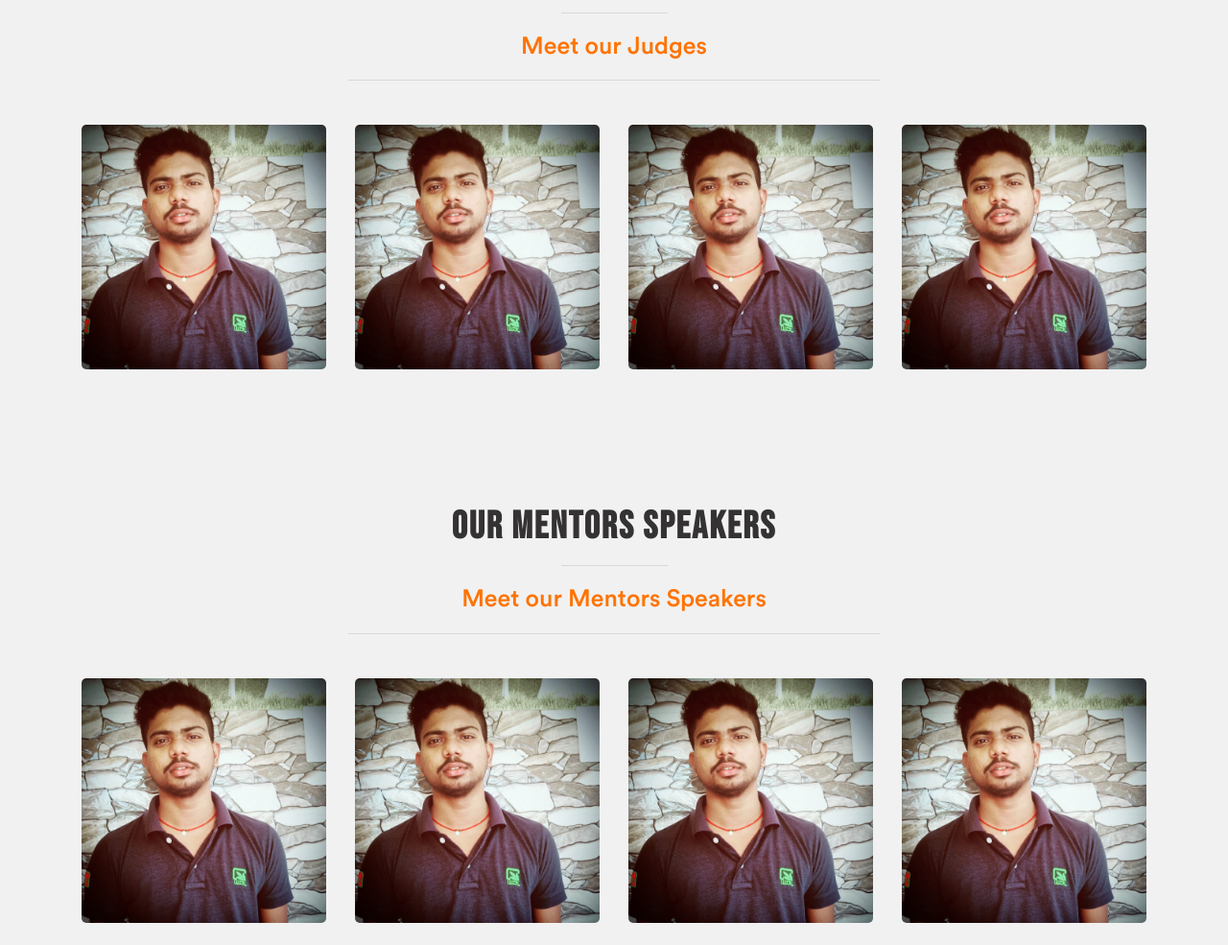
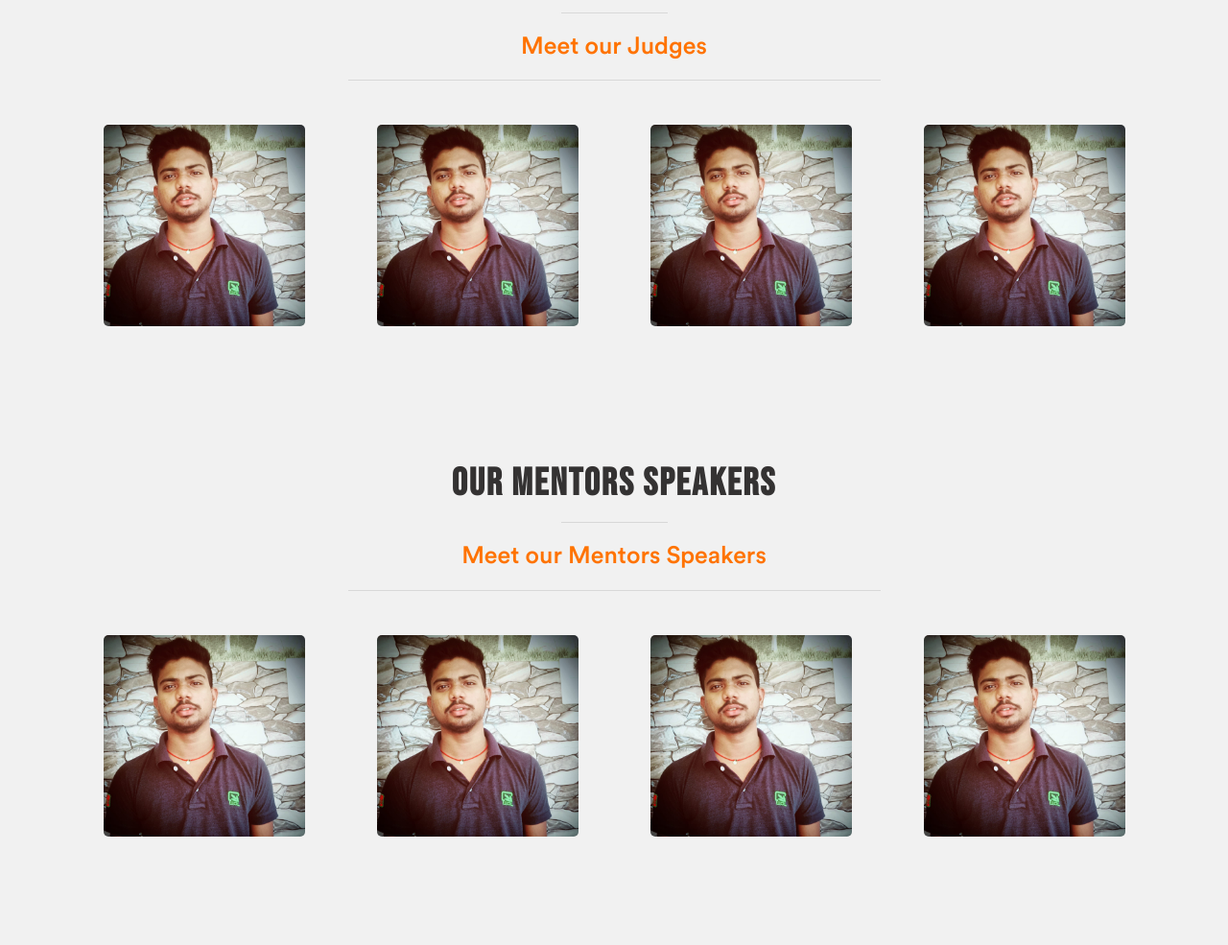
Before and after one commit to BalanaguYashwanth/Test-Hackathon, a plain HTML site: page index.html in a window 1280 px wide. Shown: the part 4921-5906 px from the top of the page at 96% size. Drawn offline with nearby package versions, Linux system fonts and the light colour scheme; files whose address does not match are found by name.

Commit message:
Update style.css

```diff
--- a/css/style.css
+++ b/css/style.css
@@ -1175,6 +1175,9 @@ bottom: 0;
 }
 
 .team .member {
+  width: 100%;
+  max-width: 210px;
+  margin: 0px auto;
   text-align: center;
   margin-bottom: 20px;
   background: #343a40;
```
